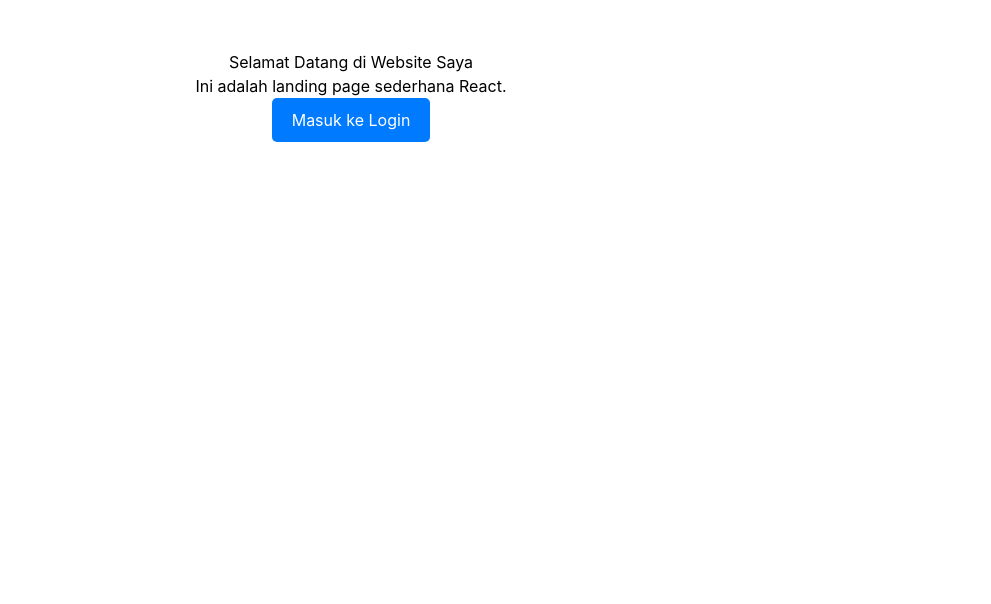
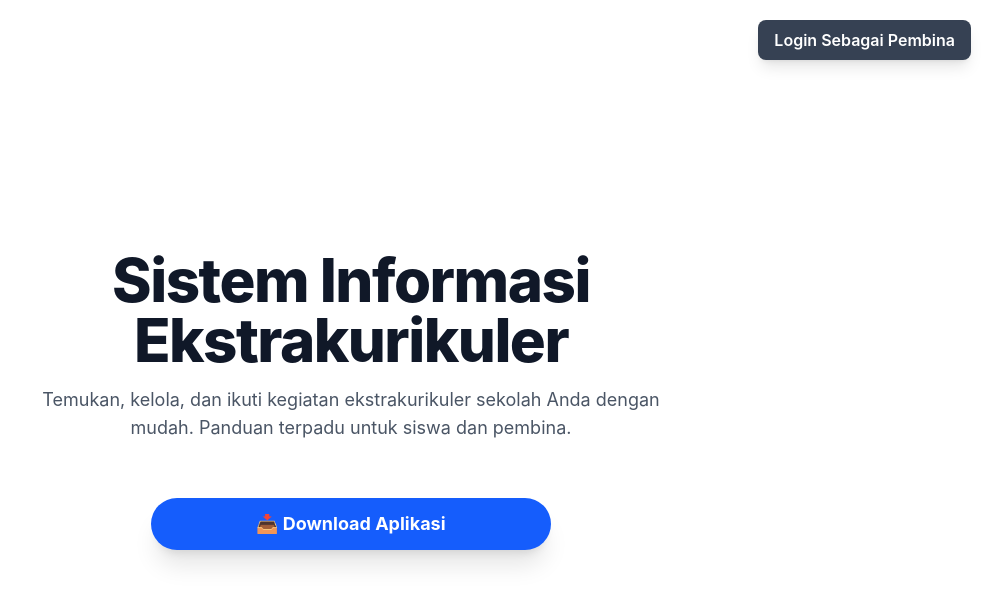
Before and after one commit to abayDahln/EkstrakurikulerSekolah, a React (Vite) app in the folder frontend/: page / in a window 1280 px wide. Shown: the top 604 px of the page, without its empty margins (289-1280 px from the left). Built offline with nearby package versions, Linux system fonts and the light colour scheme.

Commit message:
Landing Page

```diff
--- a/frontend/src/App.jsx
+++ b/frontend/src/App.jsx
@@ -1,29 +1,50 @@
-import { useNavigate } from "react-router-dom";
+import React from "react";
 
-export default function App() {
-  const navigate = useNavigate();
+function LoginButton() {
+  return (
 
-  const handleLoginClick = () => {
-    navigate("/login"); // pindah ke halaman login
-  };
-
-  return (
-    <div style={{ textAlign: "center", padding: "50px" }}>
-      <h1>Selamat Datang di Website Saya</h1>
-      <p>Ini adalah landing page sederhana React.</p>
+    <div className="flex justify-end p-3 sm:p-5">
       <button
-        onClick={handleLoginClick}
-        style={{
-          padding: "10px 20px",
-          backgroundColor: "#007bff",
-          color: "white",
-          border: "none",
-          borderRadius: "5px",
-          cursor: "pointer",
-        }}
+        className="bg-gray-700 text-white font-semibold py-2 px-3 text-sm rounded-lg shadow-lg hover:bg-gray-800 transition duration-300 transform hover:scale-105 md:text-base md:px-4"
       >
-        Masuk ke Login
+        Login Sebagai Pembina
       </button>
     </div>
   );
 }
+
+function Isi(){
+  return(
+
+    <div className="flex flex-col items-center justify-center min-h-screen text-center p-6 sm:p-8 pt-20">
+
+        <h1 className="text-4xl sm:text-5xl md:text-6xl font-extrabold text-gray-900 mb-4 tracking-tight max-w-lg sm:max-w-3xl">
+          Sistem Informasi Ekstrakurikuler
+        </h1>
+
+        <p className="text-base sm:text-lg text-gray-600 mb-8 max-w-xs sm:max-w-2xl">
+          Temukan, kelola, dan ikuti kegiatan ekstrakurikuler sekolah Anda dengan mudah. Panduan terpadu untuk siswa dan pembina.
+        </p>
+
+        <div className="flex justify-center mt-6">
+          <button
+            className="bg-blue-600 text-white text-md sm:text-lg font-bold py-3 px-6 sm:px-8 rounded-full shadow-xl hover:bg-blue-700 transition duration-300 transform hover:scale-105 sm:w-100 max-w-xs sm:max-w-none "
+          >
+            📥 Download Aplikasi
+          </button>
+        </div>
+      </div>
+  )
+}
+
+export default function App() {
+  return (
+    <div className="min-h-screen bg-white font-sans">
+      <header className="absolute top-0 w-full z-10">
+        <LoginButton />
+      </header>
+      <Isi />
+
+    </div>
+  );
+}
--- /dev/null
+++ b/frontend/src/Home.jsx
@@ -0,0 +1,13 @@
+import React from "react";
+
+function Nome(){
+    return(
+        <h3>Hai</h3>
+    )
+}
+
+export default function Home(){
+    return(
+        <Nome />
+    )
+}
--- a/frontend/src/Login.jsx
+++ b/frontend/src/Login.jsx
@@ -1,7 +1,6 @@
 import { useState } from "react";
 import reactLogo from "./assets/react.svg";
 import viteLogo from "/vite.svg";
-import "./App.css";
 
 function Login(){
   return(
```
